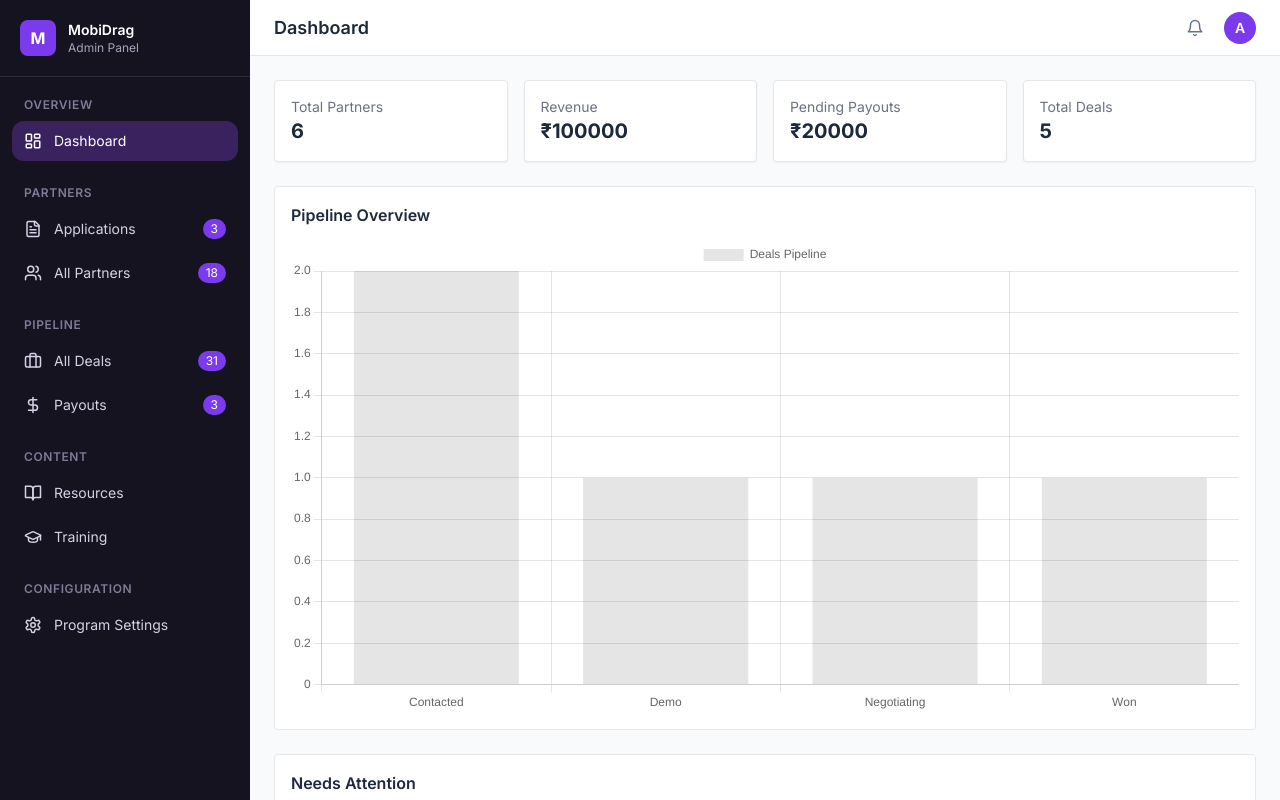
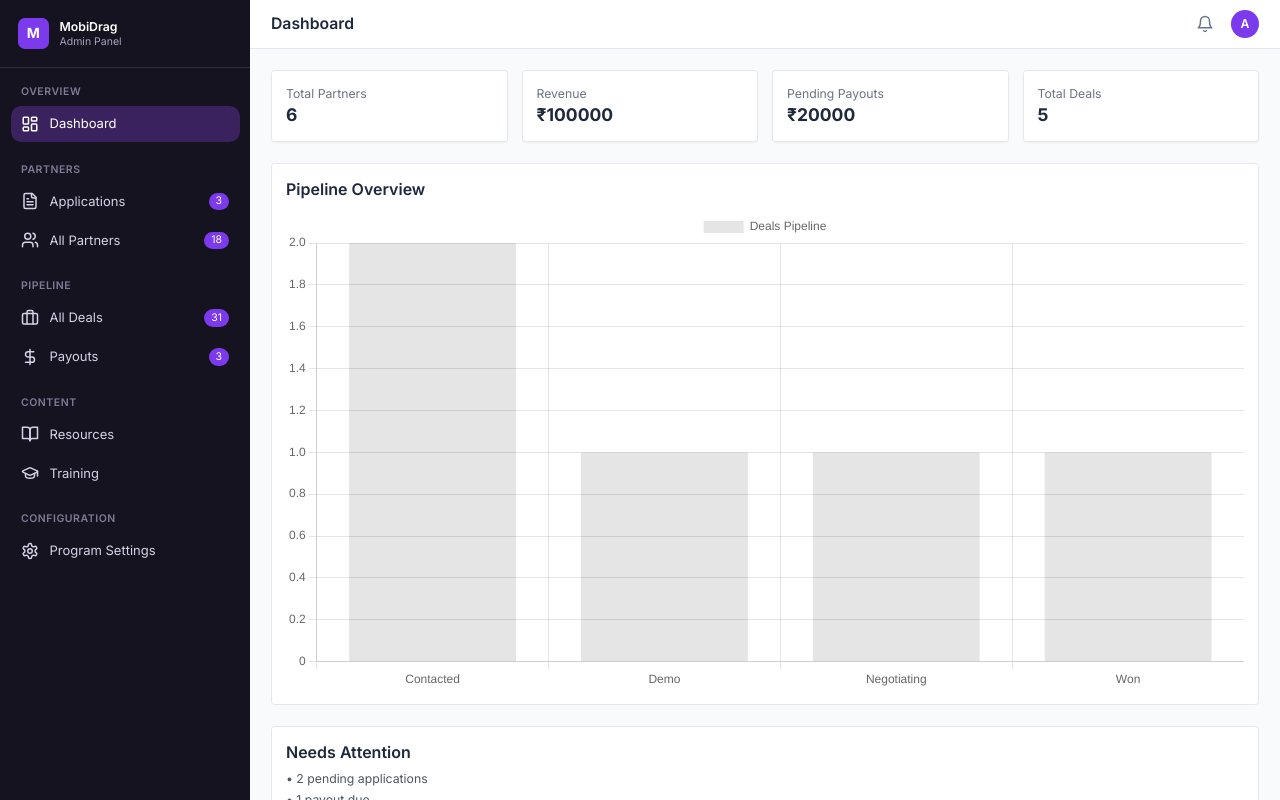
Before and after one commit to anshu767/mobidrag-admin-portal, a React (Vite) app in the folder client/: page /dashboard in a window 1280 px wide. Built offline with nearby package versions, Linux system fonts and the light colour scheme; no server answers.

Commit message:
ui size fix

```diff
--- a/client/src/main.css
+++ b/client/src/main.css
@@ -18,16 +18,65 @@
   --color-info: #3b82f6;
 }
 
+/* RESET */
 * {
   margin: 0;
   padding: 0;
   box-sizing: border-box;
 }
 
+/* 🔥 GLOBAL FONT CONTROL */
+html {
+  font-size: 14px;   /* 👈 IMPORTANT (UI chhota + clean) */
+}
+
 body {
   font-family: 'Inter', -apple-system, BlinkMacSystemFont, sans-serif;
   background-color: var(--color-body-bg);
   color: var(--color-text-primary);
+  line-height: 1.4;
+}
+
+/* 🔥 HEADINGS SIZE CONTROL */
+h1 { font-size: 18px; font-weight: 600; }
+h2 { font-size: 16px; font-weight: 600; }
+h3 { font-size: 15px; font-weight: 500; }
+
+/* 🔥 TEXT */
+p, span, td, th {
+  font-size: 13px;
+}
+
+/* 🔥 BUTTON */
+button {
+  font-size: 13px;
+}
+
+/* 🔥 INPUT */
+input, select {
+  font-size: 13px;
+  padding: 6px 8px;
+}
+
+/* 🔥 CARD (compact) */
+.card {
+  padding: 12px;
+  border-radius: 10px;
+}
+
+/* 🔥 TABLE */
+table th {
+  font-size: 12px;
+  font-weight: 500;
+}
+
+table td {
+  font-size: 13px;
+}
+
+/* 🔥 SIDEBAR TEXT */
+.sidebar-text {
+  font-size: 13px;
 }
 
 /* Scrollbar */
```
